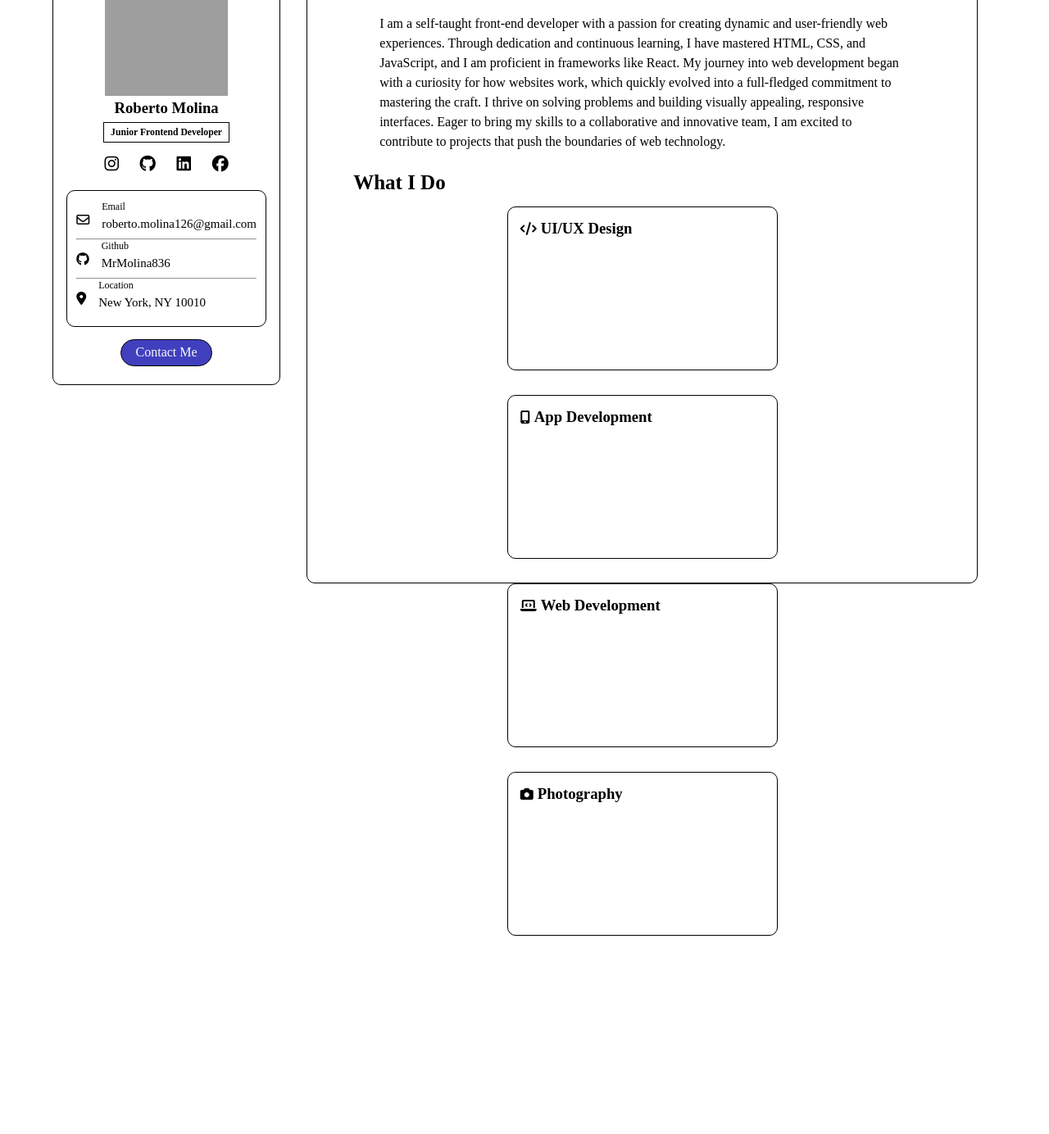
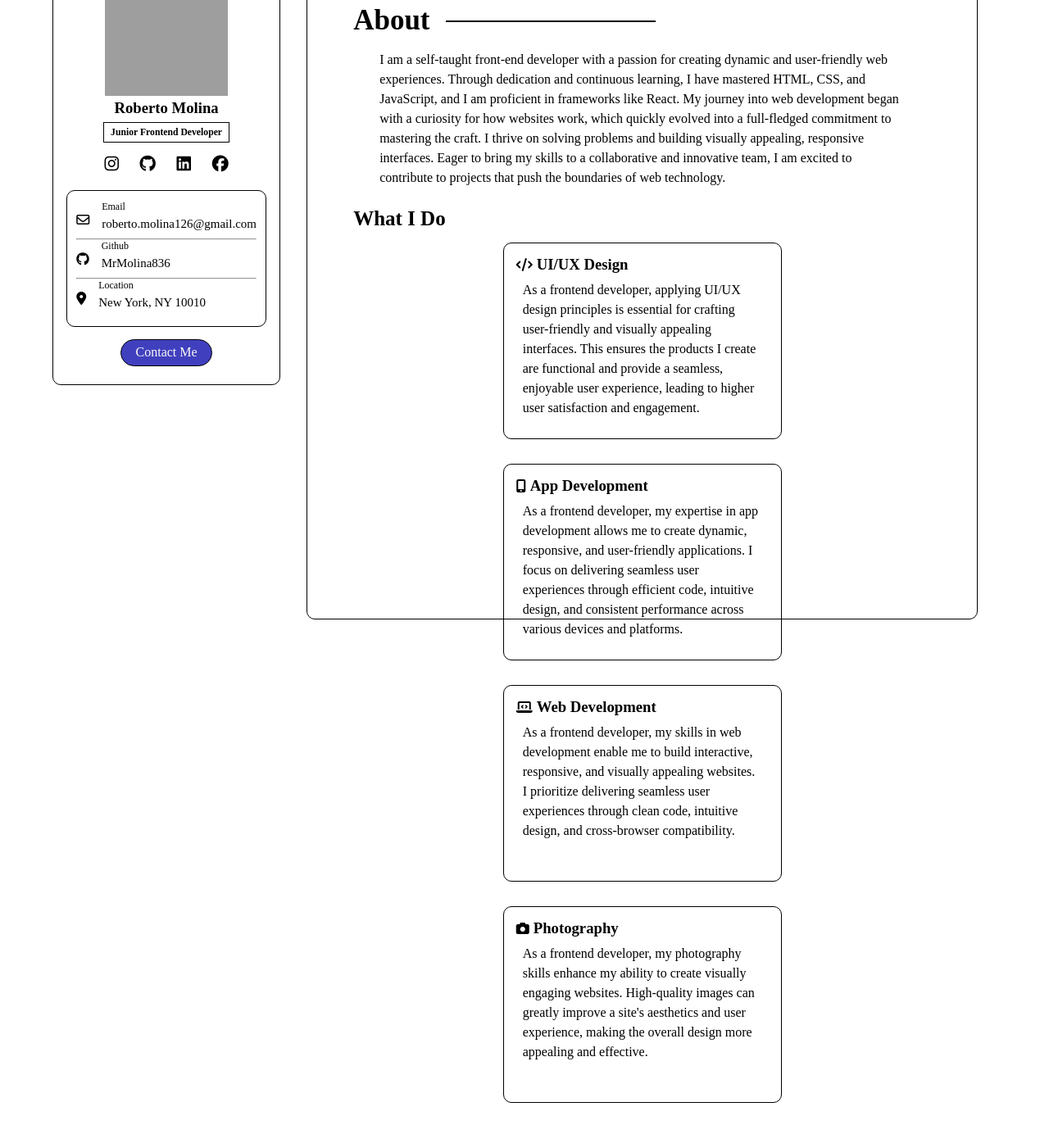
Before and after one commit to MrMolina836/E-Portfolio, a React (Create React App) app in the folder new-e-portfolio/: page /Contact in a window 1280 px wide. Shown: the part 930-2314 px from the top of the page at 82% size. Built offline with nearby package versions, Linux system fonts and the light colour scheme; grey boxes are pictures that could not be loaded.

Commit message:
Finished about section information. Up next is projects and mixing proper portions in about

```diff
--- a/new-e-portfolio/src/components/about/About.jsx
+++ b/new-e-portfolio/src/components/about/About.jsx
@@ -72,12 +72,18 @@ const About = () => {
             </div>
 
             <div className="about__display-container">
-
               <div className="display-box">
                 <div className="display__icon-title">
                   <i className="fa-solid fa-code"></i>
                   <h3>UI/UX Design</h3>
                 </div>
+                <p>
+                  As a frontend developer, applying UI/UX design principles is
+                  essential for crafting user-friendly and visually appealing
+                  interfaces. This ensures the products I create are functional
+                  and provide a seamless, enjoyable user experience, leading to
+                  higher user satisfaction and engagement.
+                </p>
               </div>
 
               <div className="display-box">
@@ -85,6 +91,13 @@ const About = () => {
                   <i className="fa-solid fa-mobile-screen-button"></i>
                   <h3>App Development</h3>
                 </div>
+                <p>
+                  As a frontend developer, my expertise in app development
+                  allows me to create dynamic, responsive, and user-friendly
+                  applications. I focus on delivering seamless user experiences
+                  through efficient code, intuitive design, and consistent
+                  performance across various devices and platforms.
+                </p>
               </div>
 
               <div className="display-box">
@@ -92,6 +105,13 @@ const About = () => {
                   <i className="fa-solid fa-laptop-code"></i>
                   <h3>Web Development</h3>
                 </div>
+                <p>
+                  As a frontend developer, my skills in web development enable
+                  me to build interactive, responsive, and visually appealing
+                  websites. I prioritize delivering seamless user experiences
+                  through clean code, intuitive design, and cross-browser
+                  compatibility.
+                </p>
               </div>
 
               <div className="display-box">
@@ -99,6 +119,13 @@ const About = () => {
                   <i className="fa-solid fa-camera"></i>
                   <h3>Photography</h3>
                 </div>
+                <p>
+                  As a frontend developer, my photography skills enhance my
+                  ability to create visually engaging websites. High-quality
+                  images can greatly improve a site's aesthetics and user
+                  experience, making the overall design more appealing and
+                  effective.
+                </p>
               </div>
             </div>
 
--- a/new-e-portfolio/src/components/about/about.css
+++ b/new-e-portfolio/src/components/about/about.css
@@ -75,7 +75,7 @@
     border: 1px solid black;
     width: 100%;
     height: 100vh;
-    margin-top: 5.3rem;
+    margin-top: 10.8rem;
     border-radius: 10px;
     padding: 3rem 3.5rem;
 }
@@ -111,8 +111,8 @@
     margin: auto;
 }
 .display-box{
-    width: 330px;
-    height: 200px;
+    width: 340px;
+    height: 240px;
     padding: 15px;
     border: 1px solid #000;
     margin: 15px;
@@ -123,3 +123,6 @@
     align-items: center;
     column-gap: 5px;
 }
+.display-box p{
+    padding: .5rem;
+}
```
Lines whose indentation alone changed are shown as unchanged.
